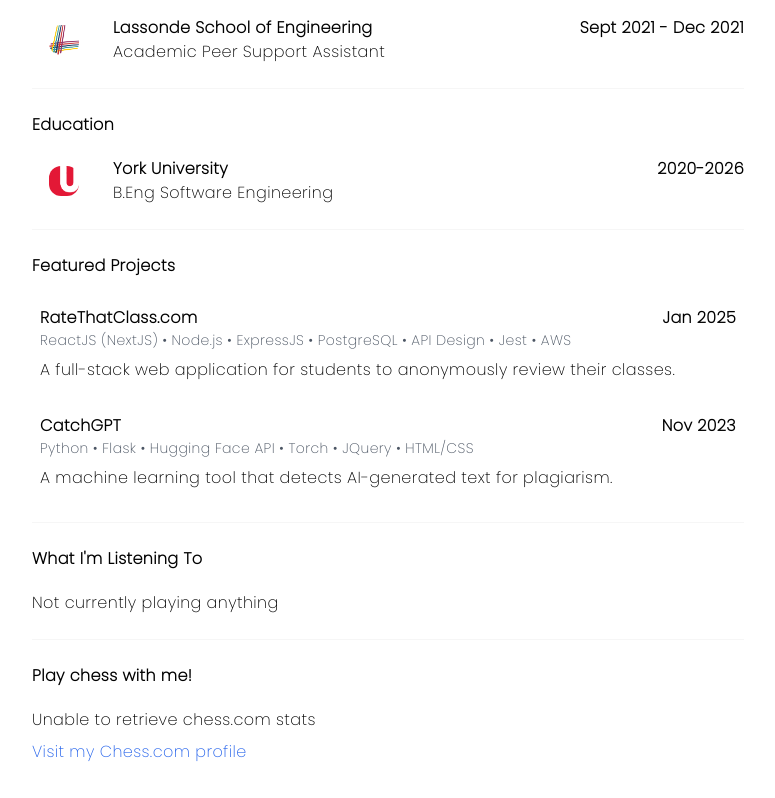
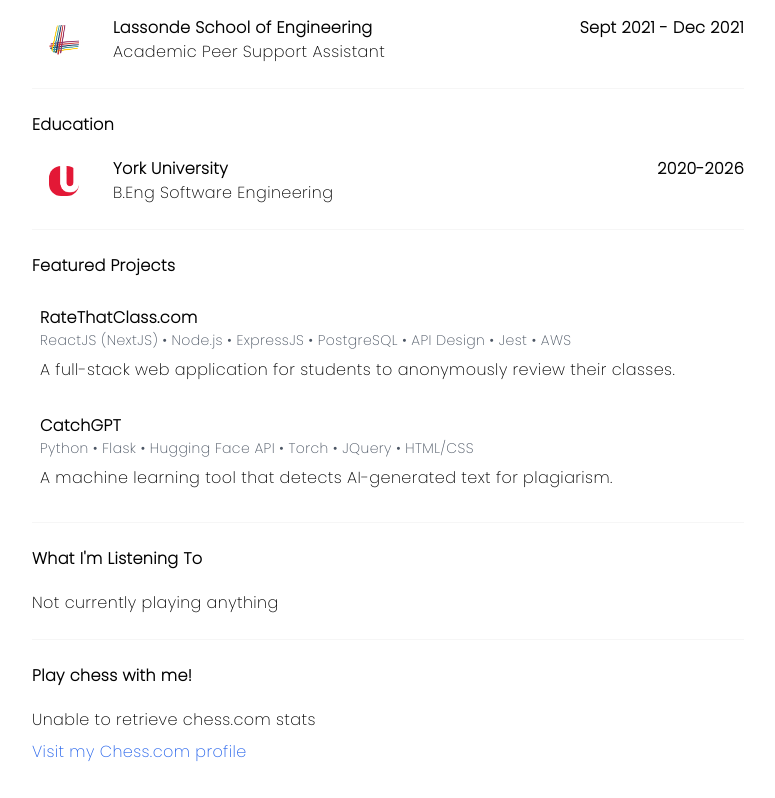
Before and after one commit to mouizahmed/portfolio, a Next.js app: page / in a window 1280 px wide. Shown: the part 757-1555 px from the top of the page, without its empty margins (252-1027 px from the left). Built offline with nearby package versions, Linux system fonts and the light colour scheme; no server answers.

Commit message:
remove project dates

```diff
--- a/components/Project.jsx
+++ b/components/Project.jsx
@@ -1,14 +1,13 @@
 import Link from 'next/link'
 import Grid from '@mui/material/Grid'
 
-const Project = ({ projectLink, title, tags, description, date }) => {
+const Project = ({ projectLink, title, tags, description }) => {
     return (
         <Grid item xs={9} sm={9} md={9} lg={9} xl={9}>
             <Link href={projectLink}>
                 <div className="hover:bg-[#d5d5d1] dark:hover:bg-[#1f2937] p-2 rounded-lg transition-all duration-200">
                     <div className="flex items-center justify-between">
                         <h3>{title}</h3>
-                        <h3>{date}</h3>
                     </div>
                     <p className="text-sm text-gray-600 dark:text-gray-400">{tags.join(" • ")}</p>
                     <p className="mt-2">{description}</p>
--- a/components/Projects.jsx
+++ b/components/Projects.jsx
@@ -12,14 +12,12 @@ const Projects = () => {
                     title="RateThatClass.com"
                     tags={["ReactJS (NextJS)", "Node.js", "ExpressJS", "PostgreSQL", "API Design", "Jest", "AWS"]}
                     description="A full-stack web application for students to anonymously review their classes."
-                    date="Jan 2025"
                 />
                 <Project
                     projectLink="https://github.com/mouizahmed/catchgpt"
                     title="CatchGPT"
                     tags={["Python", "Flask", "Hugging Face API", "Torch", "JQuery", "HTML/CSS"]}
                     description="A machine learning tool that detects AI-generated text for plagiarism."
-                    date="Nov 2023"
                 />
                 {/* <Project
                     projectLink="https://github.com/yourusername/project3"
```
